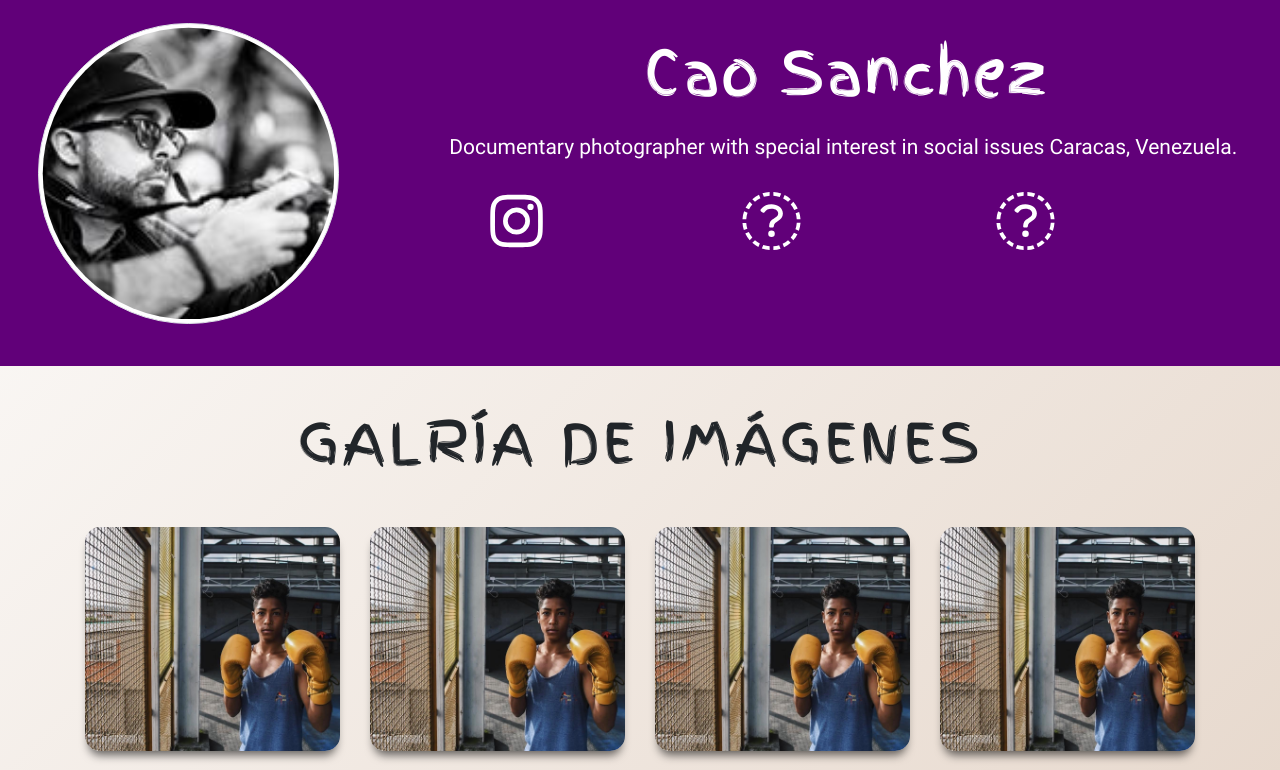
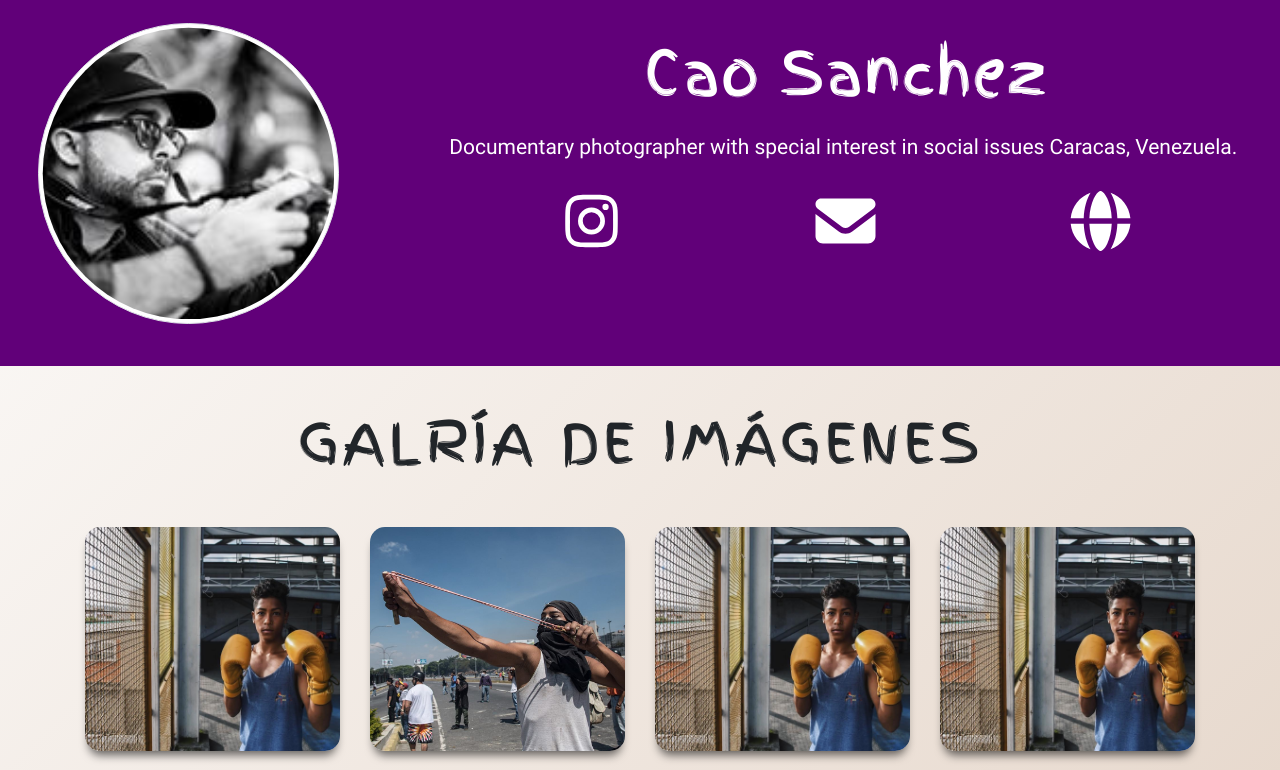
Before and after one commit to johancastillo/cao, a plain HTML site: page index.html in a window 1280 px wide. Shown: the top 770 px of the page. Drawn offline with Linux system fonts and the light colour scheme.

Commit message:
Se agregó iconos

```diff
--- a/css/estilos.css
+++ b/css/estilos.css
@@ -39,6 +39,11 @@ h1{font-family: Finger !important;}
 
 .leter{
     font-size: 40px;
+}
+
+.center{
+    margin-left: auto;
+    margin-right: auto;
 }
 
 .leter:hover{
--- a/index.html
+++ b/index.html
@@ -25,9 +25,9 @@
                     </p>
                     <div class="container icons">
                         <div class="row centrar">
-                            <div class="col-4"><span><i class="fab fa-instagram"></i></span></div>
-                            <div class="col-4"><span><i class="fab fa-heart"></i></span></div>
-                            <div class="col-4"><span><i class="fab fa-email"></i></span></div>
+                            <div class="col-4 center"><span><i class="fab fa-instagram"></i></span></div>
+                            <div class="col-4 center"><span><i class="fas fa-envelope"></i></i></span></div>
+                            <div class="col-4 center"><span><i class="fas fa-globe"></i></span></div>
                         </div>
                     </div>
                 </div>
@@ -53,7 +53,7 @@
 
             <div class="col-12 col-md-4 col-lg-3 mt-4">
                 <div class="material-placeholder">
-                    <img src="img/1.jpg" class="responsive-img matrialboxed"
+                    <img src="img/7.jpg" class="responsive-img matrialboxed"
                         data-caption="Johan Castillo, boxeador profesional.">
                 </div>
             </div>
```
